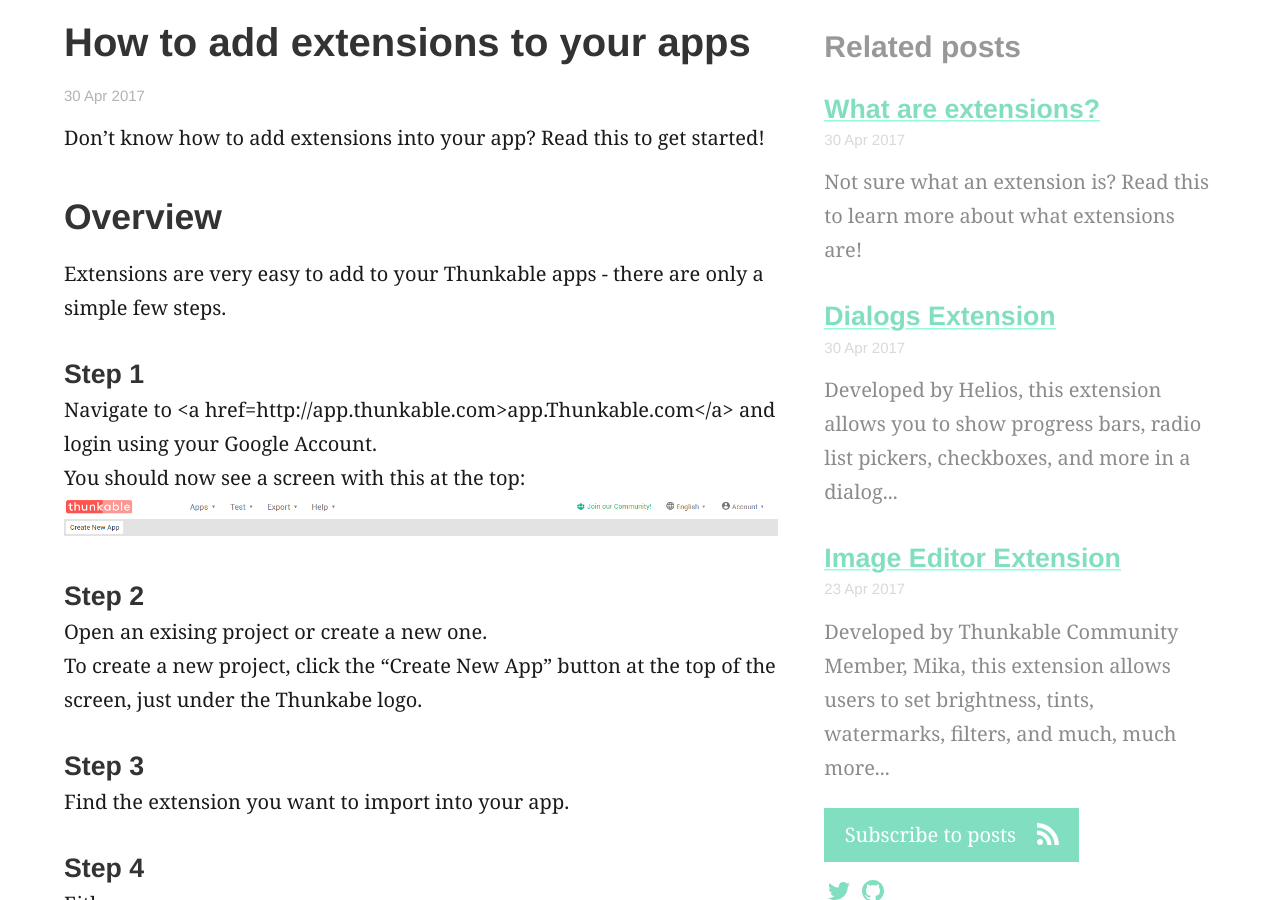
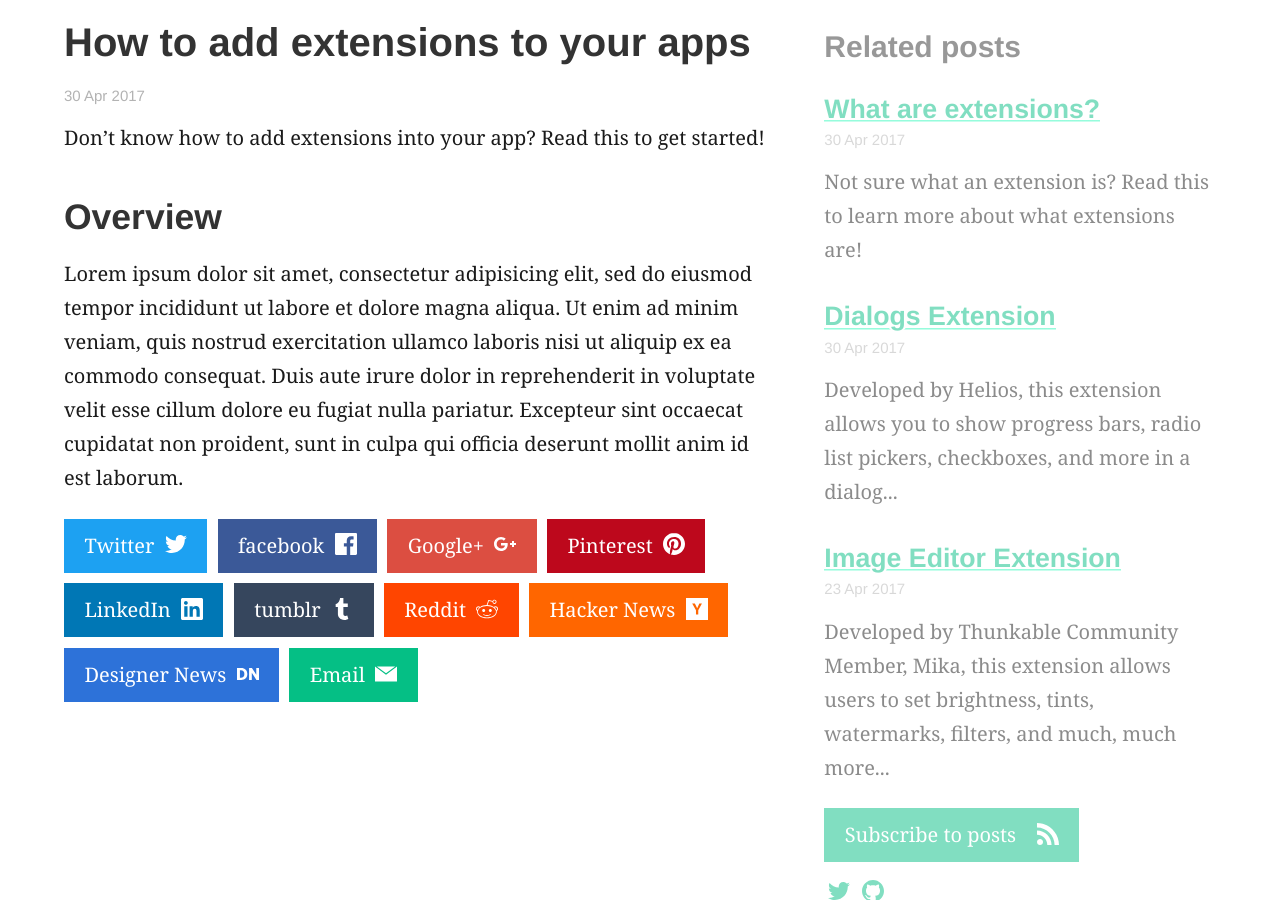
Before and after one commit to domhnallohanlon/thunkable_extensions, a Jekyll site: the page built from _posts/2017-04-30-how-to-add-extensions.md, in a window 1280 px wide and 900 px high, scrolled down 446 px. Built offline with Jekyll 4.4.1, drawn with Linux system fonts in a browser that asks for light colours; some of the changed text lies outside the part shown.

Commit message:
Revert "WIP: Add overview to "How to add extensions""
This reverts commit 6c1fd599c10476378db157082b5d97a2cf0a9a80.

```diff
--- a/_posts/2017-04-30-how-to-add-extensions.md
+++ b/_posts/2017-04-30-how-to-add-extensions.md
@@ -10,63 +10,9 @@
 
 ## Overview
 
-Extensions are very easy to add to your Thunkable apps - there are only a simple few steps.
-
-#### Step 1
-Navigate to <a href=http://app.thunkable.com>app.Thunkable.com</a> and login using your Google Account.
-<br>
-You should now see a screen with this at the top:
-<img src="http://domhnallohanlon.com/thunkable_extensions/assets/post_assets/how_to_add_extensions/Step2.png" alt="app.thunkable.com">
-
-#### Step 2
-Open an exising project or create a new one.
-<br>
-To create a new project, click the "Create New App" button at the top of the screen, just under the Thunkabe logo.
-
-#### Step 3
-Find the extension you want to import into your app.
-
-#### Step 4
-Either:
-<ul>
-<li>Download the extension (.aix file) to your computer</li>
-<li>Copy the direct download link to the extension to your clipboard</li>
-</ul>
-
-#### Step 5
-At the left-hand side of the screen, you will see a pallete like this:
-<img src="http://domhnallohanlon.com/thunkable_extensions/assets/post_assets/how_to_add_extensions/Step5.png" alt="pallete">
-Select the "Extension" label, you will then see a button that says "<i>Import Extension</i>"
-
-#### Step 6
-Click the "<i>Import Extension</i>" button. You will see a pop-up box like this:
-<img src="http://domhnallohanlon.com/thunkable_extensions/assets/post_assets/how_to_add_extensions/Step5.png">
-
-#### Step 7
-If, in Step 4, you downloaded the extension to your computer, click the "Choose File" button.
-If you copied the direct link, select the "URL" button in the pop-up and paste the link into the textbox.
-
-#### Step 8
-Click the "Import" button
-
-#### Step 9
-After clicking the "Import" button, you should see a pop-up asking you to rename the extension.
-I recommend you leave the name as it is and click "OK". You can rename it if you wish to, though.
-<img src="http://domhnallohanlon.com/thunkable_extensions/assets/post_assets/how_to_add_extensions/Step9.png">
-
-#### Step 10
-Your extension will now show as a component in the pallete.
-<img src="http://domhnallohanlon.com/thunkable_extensions/assets/post_assets/how_to_add_extensions/Step10.png">
-
-#### Step 11
-To use the component in the app, do what you would do with any normal component. Click and drag the extension into the work area.
-<img src="http://domhnallohanlon.com/thunkable_extensions/assets/post_assets/how_to_add_extensions/Step11.png">
-
-#### Step 12
-You will now see the extension as a non-visible component in your app.
-<img src="http://domhnallohanlon.com/thunkable_extensions/assets/post_assets/how_to_add_extensions/Step12a.png">
-<img src="http://domhnallohanlon.com/thunkable_extensions/assets/post_assets/how_to_add_extensions/Step12b.png">
-
-Post written by:
-<a href="http://community.thunkable.com/users/conor/">Conor</a>
-<br>Thunkable Community Moderator
+Lorem ipsum dolor sit amet, consectetur adipisicing elit, sed do eiusmod
+tempor incididunt ut labore et dolore magna aliqua. Ut enim ad minim veniam,
+quis nostrud exercitation ullamco laboris nisi ut aliquip ex ea commodo
+consequat. Duis aute irure dolor in reprehenderit in voluptate velit esse
+cillum dolore eu fugiat nulla pariatur. Excepteur sint occaecat cupidatat non
+proident, sunt in culpa qui officia deserunt mollit anim id est laborum.
```
Also changed, not shown: assets/post_assets/how_to_add_extensions/Step10.png (deleted), assets/post_assets/how_to_add_extensions/Step11.png (deleted), assets/post_assets/how_to_add_extensions/Step12a.png (deleted), assets/post_assets/how_to_add_extensions/Step12b.png (deleted), assets/post_assets/how_to_add_extensions/Step2.png (deleted), assets/post_assets/how_to_add_extensions/Step5.png (deleted), assets/post_assets/how_to_add_extensions/Step6.png (deleted), assets/post_assets/how_to_add_extensions/Step9.png (deleted).
